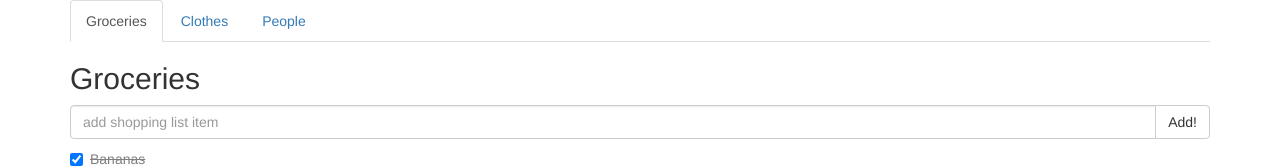
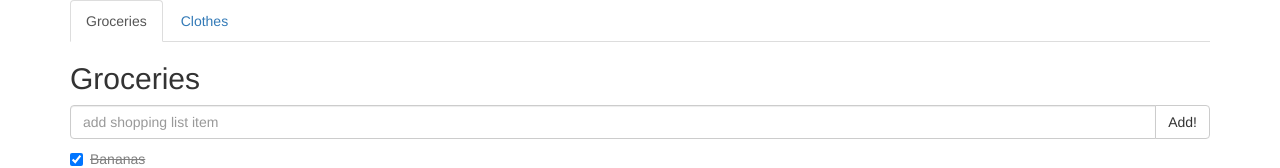
Before and after one commit to shadow81627/Learning-Vue.js, a Vue app in the folder shopping-list/: page / in a window 1280 px wide. Shown: the top 168 px of the page. Built offline with nearby package versions, Linux system fonts and the light colour scheme.

Commit message:
Added shoppinglist data to store

```diff
--- a/shopping-list/src/App.vue
+++ b/shopping-list/src/App.vue
@@ -14,42 +14,27 @@
 </template>
 
 <script>
-import ShoppingListComponent from './components/ShoppingListComponent'
-import _ from 'underscore'
-import store from './vuex/store'
+import ShoppingListComponent from "./components/ShoppingListComponent";
+import ShoppingListTitleComponent from "./components/ShoppingListTitleComponent";
+import _ from "underscore";
+import store from "./vuex/store";
+import { mapGetters } from "vuex";
 
 export default {
-  store,
   components: {
-    ShoppingListComponent
+    ShoppingListComponent,
+    ShoppingListTitleComponent
   },
-  data () {
-    return {
-      shoppinglists: [
-        {
-          id: 'groceries',
-          title: 'Groceries',
-          items: [{ text: 'Bananas', checked: true }, { text: 'Apples', checked: false }]
-        },
-        {
-          id: 'clothes',
-          title: 'Clothes',
-          items: [{ text: 'black dress', checked: false }, { text: 'all stars', checked: false }]
-        },
-        {
-          id: 'people',
-          title: 'People',
-          items: [{ text: 'George', checked: true }, { text: 'Connor', checked: false }]
-        }
-      ]
+  computed: mapGetters({
+    shoppinglists: "getLists"
+  }),
+  methods: {
+    onChangeTitle(id, text) {
+      _.findWhere(this.shoppinglists, { id: id }).title = text;
     }
   },
-  methods: {
-    onChangeTitle (id, text) {
-      _.findWhere(this.shoppinglists, { id: id }).title = text
-    }
-  }
-}
+  store
+};
 </script>
 
 <style>
--- a/shopping-list/src/vuex/getters.js
+++ b/shopping-list/src/vuex/getters.js
@@ -0,0 +1,3 @@
+export default {
+    getLists: state => state.shoppinglists
+}
--- a/shopping-list/src/vuex/store.js
+++ b/shopping-list/src/vuex/store.js
@@ -8,6 +8,20 @@ import mutations from './mutations'
 Vue.use(Vuex)
 
 const state = {
+  shoppinglists: [
+    {
+      id: 'groceries',
+      title: 'Groceries',
+      items: [{ text: 'Bananas', checked: true },
+      { text: 'Apples', checked: false }]
+    },
+    {
+      id: 'clothes',
+      title: 'Clothes',
+      items: [{ text: 'black dress', checked: false },
+      { text: 'all-stars', checked: false }]
+    }
+  ]
 }
 
 export default new Vuex.Store({
```
